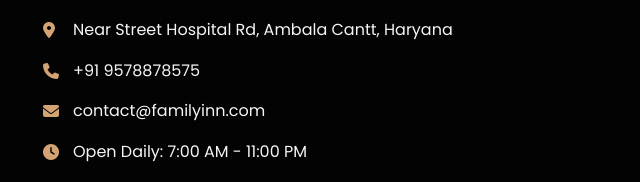
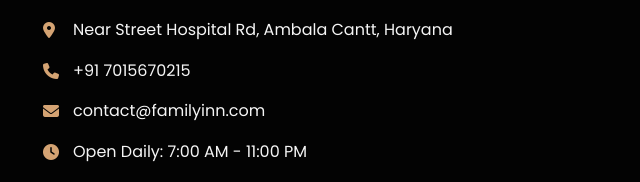
Before and after one commit to rkysirsa2012/rajyogi, a plain HTML site: page index.html in a window 1280 px wide. Shown: the part 6304-6486 px from the top of the page, 17-657 px from the left. Drawn offline with nearby package versions, Linux system fonts and the light colour scheme.

Commit message:
Update index.html

```diff
--- a/index.html
+++ b/index.html
@@ -315,7 +315,7 @@
             <div class="contact-info">
                 <h2>Visit Us</h2>
                 <p><i class="fas fa-map-marker-alt"></i> Near Street Hospital Rd, Ambala Cantt, Haryana</p>
-                <p><i class="fas fa-phone"></i> +91 9578878575</p>
+                <p><i class="fas fa-phone"></i> +91 7015670215</p>
                 <p><i class="fas fa-envelope"></i> contact@familyinn.com</p>
                 <p><i class="fas fa-clock"></i> Open Daily: 7:00 AM - 11:00 PM</p>
                 <div class="socials">
```
